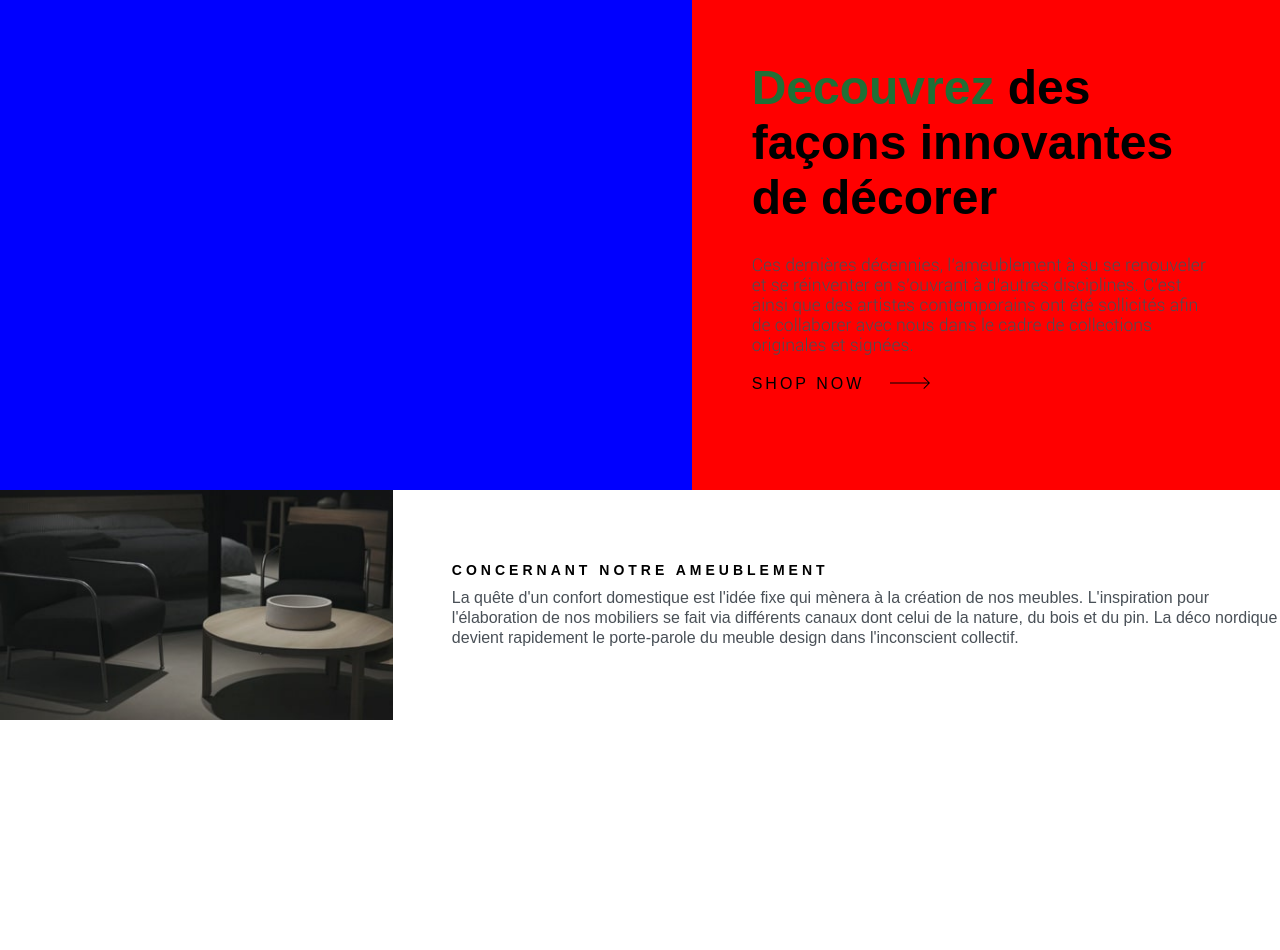
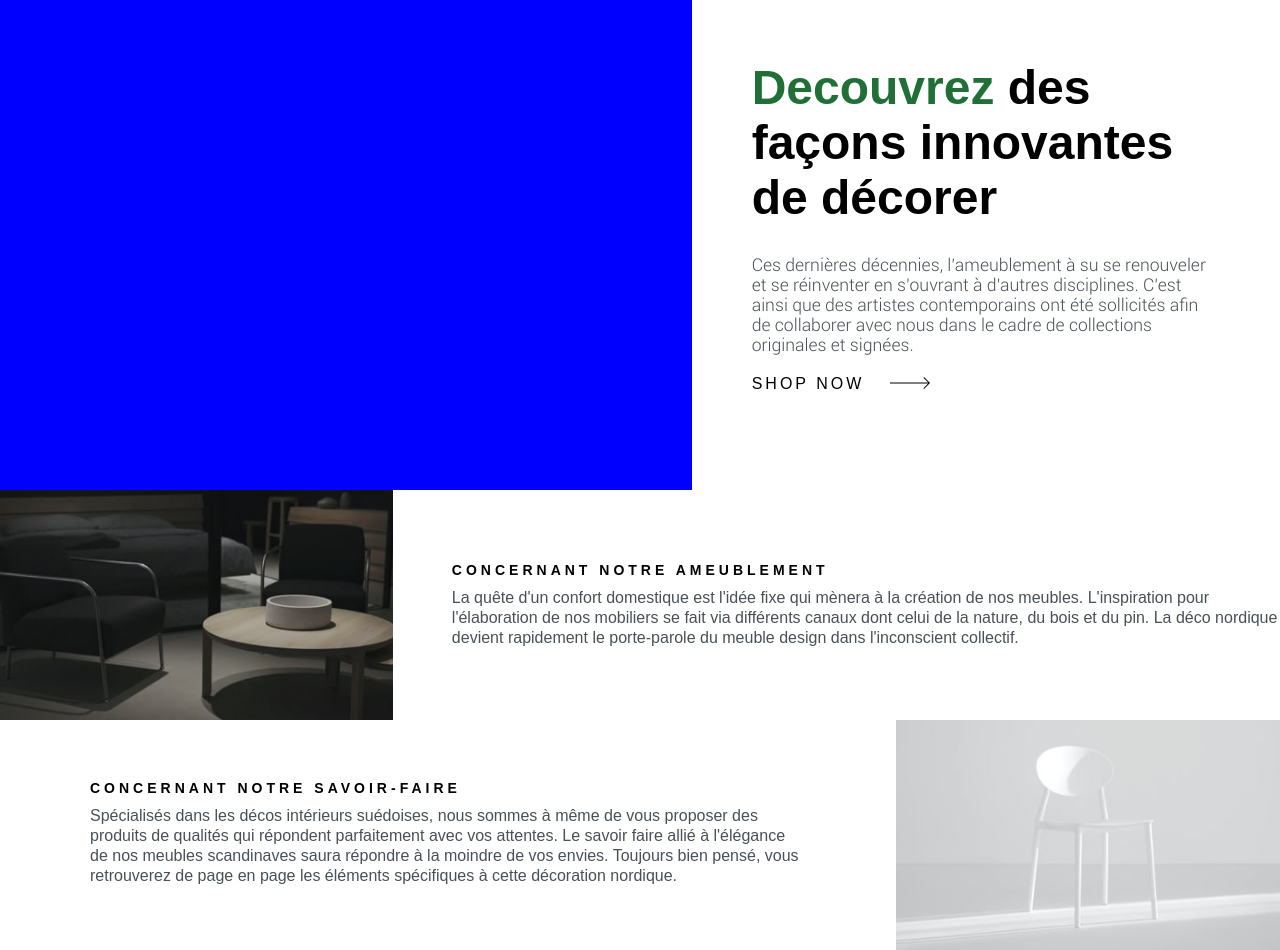
Before and after one commit to mathieuelisa/Room-react-app, a React (Create React App) app: page / in a window 1280 px wide. Before the commit the page ends 800 px from the top, so only its background shows below. Built offline with nearby package versions, Linux system fonts and the light colour scheme.

Commit message:
Adding thirdContainer HomePage

```diff
--- a/src/Components/HomePage/MainContainer/styles.scss
+++ b/src/Components/HomePage/MainContainer/styles.scss
@@ -7,7 +7,6 @@
   width: 100%;
   height: 490px;
   display: flex;
-  background-color: red;
 
   &--firstBloc {
     margin: 0 auto;
--- /dev/null
+++ b/src/Components/HomePage/ThirdContainer/index.js
@@ -0,0 +1,23 @@
+import "./styles.scss";
+
+function ThirdContainer() {
+  return (
+    <div class="home__third-container">
+      <div class="home__third-container--right"></div>
+
+      <div class="home__third-container--left">
+        <h1 class="home--title">CONCERNANT NOTRE SAVOIR-FAIRE</h1>
+        <p class="home--text">
+          Spécialisés dans les décos intérieurs suédoises, nous sommes à même de
+          vous proposer des produits de qualités qui répondent parfaitement avec
+          vos attentes. Le savoir faire allié à l'élégance de nos meubles
+          scandinaves saura répondre à la moindre de vos envies. Toujours bien
+          pensé, vous retrouverez de page en page les éléments spécifiques à
+          cette décoration nordique.
+        </p>
+      </div>
+    </div>
+  );
+}
+
+export default ThirdContainer;
--- /dev/null
+++ b/src/Components/HomePage/ThirdContainer/styles.scss
@@ -0,0 +1,33 @@
+.home__third-container {
+  display: flex;
+  width: 100%;
+  height: 230px;
+  flex-direction: row-reverse;
+}
+
+.home__third-container--left {
+  width: 70%;
+  height: 230px;
+  padding: 60px 90px;
+}
+
+.home__third-container--right {
+  background-image: url("../../../Assets/Img/homepage/image-about-light.jpg");
+  background-size: cover;
+  background-position: center;
+  background-repeat: no-repeat;
+  width: 30%;
+  height: 230px;
+}
+
+.home--title {
+  font-size: 14px;
+  margin-bottom: 10px;
+  letter-spacing: 4px;
+}
+
+.home--text {
+  font-size: 1em;
+  color: #495057;
+  line-height: 20px;
+}
--- a/src/Components/HomePage/index.js
+++ b/src/Components/HomePage/index.js
@@ -1,11 +1,13 @@
 import MainContainer from "./MainContainer";
 import SecondContainer from "./SecondContainer";
+import ThirdContainer from "./ThirdContainer";
 
 function HomePage() {
   return (
     <div>
       <MainContainer />
       <SecondContainer />
+      <ThirdContainer />
     </div>
   );
 }
```
